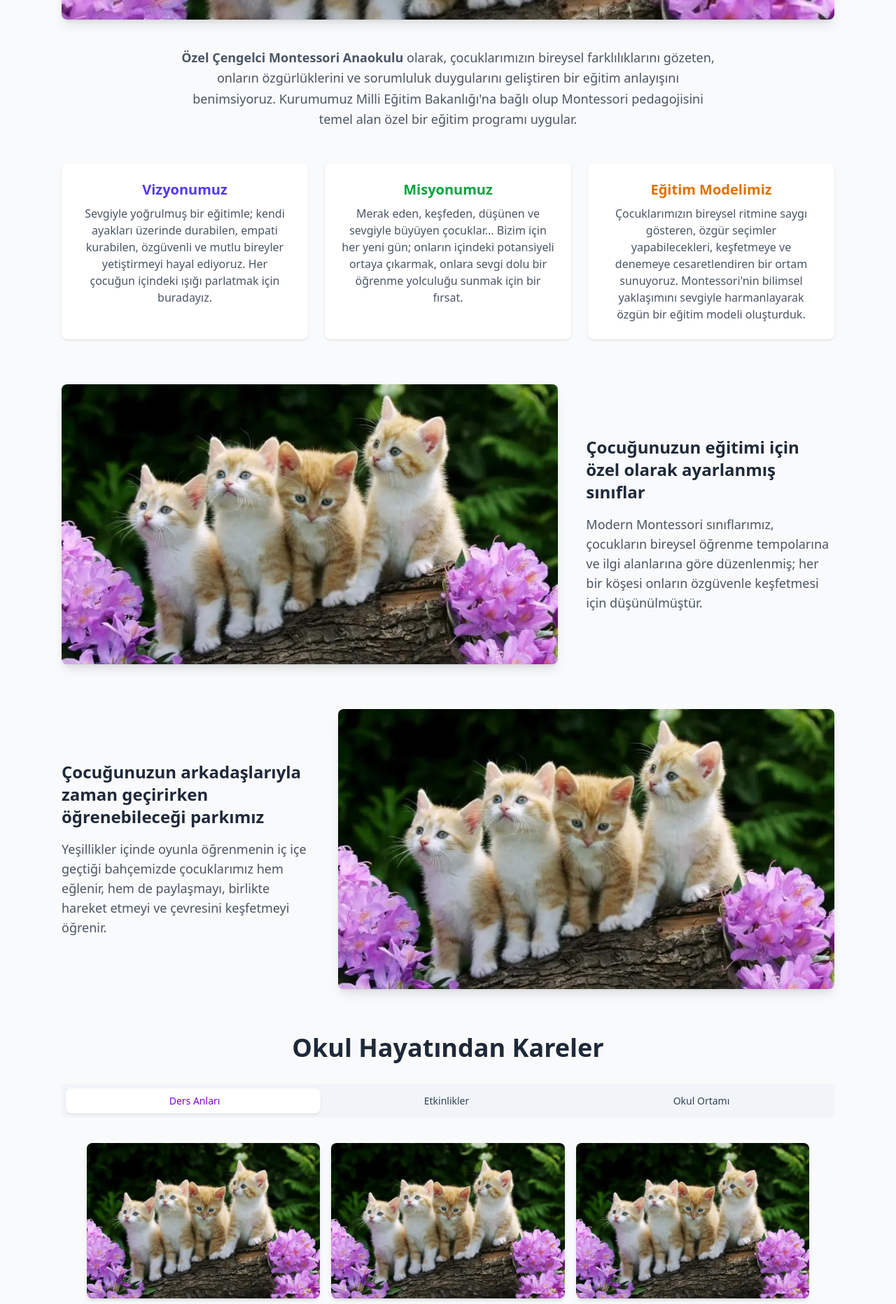
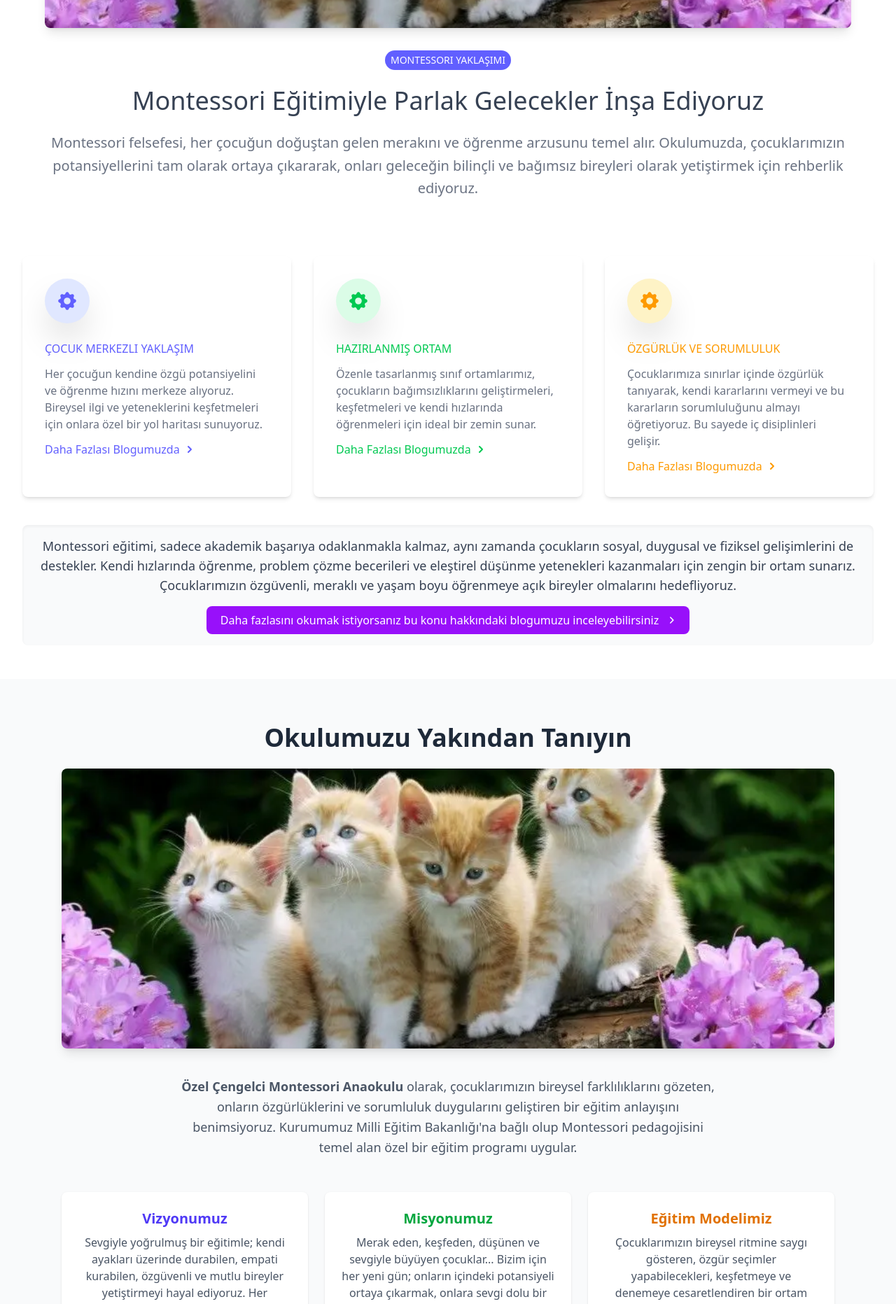
Before and after one commit to Ferivonus/Cengelci-montessori-web, a Next.js app: page / in a window 1280 px wide. Shown: the part 500-2363 px from the top of the page at 70% size. Built offline with nearby package versions, Linux system fonts and the light colour scheme.

Commit message:
Maded betteaahr

```diff
--- a/src/components/FeatureSection.tsx
+++ b/src/components/FeatureSection.tsx
@@ -1,196 +1,173 @@
 "use client";
 
-import React, { useState } from "react";
+import React from "react";
 import Image from "next/image";
+import Link from "next/link";
 
-export default function AboutSchoolSection() {
-  const [activeTab, setActiveTab] = useState("ders-anlari");
+// Define a type for the allowed color keys
+type ColorKey = "indigo" | "green" | "amber"; // "red" yerine "amber" kullanıldı
 
-  const galleryTabs = [
+// Color mapping for Tailwind classes
+const colorClasses: Record<ColorKey, { bg: string; text: string; hoverText: string }> = {
+  indigo: {
+    bg: "bg-indigo-100",
+    text: "text-indigo-500",
+    hoverText: "hover:text-indigo-600",
+  },
+  green: {
+    bg: "bg-green-100",
+    text: "text-green-500",
+    hoverText: "hover:text-green-600",
+  },
+  amber: { // Kırmızı yerine kehribar tonları kullanıldı
+    bg: "bg-amber-100",
+    text: "text-amber-500",
+    hoverText: "hover:text-amber-600",
+  },
+};
+
+// Montessori principles content
+const montessoriPrinciples: {
+  key: string;
+  color: ColorKey;
+  title: string;
+  description: string;
+}[] = [
   {
-      key: "ders-anlari",
-      name: "Ders Anları",
-      images: [
-        { src: "/images/kittens.webp", alt: "Çocuklar derste etkinlik yaparken" },
-        { src: "/images/kittens.webp", alt: "Öğretmen ve öğrenciler birlikte öğreniyor" },
-        { src: "/images/kittens.webp", alt: "Montessori materyalleriyle çalışan çocuk" },
-        { src: "/images/kittens.webp", alt: "Grupça ders aktivitesi" },
-        { src: "/images/kittens.webp", alt: "Bireysel öğrenme anı" },
-        { src: "/images/kittens.webp", alt: "Öğrenci sunum yapıyor" },
-      ],
+    key: "cocuk-merkezli",
+    color: "indigo",
+    title: "Çocuk Merkezli Yaklaşım",
+    description:
+      "Her çocuğun kendine özgü potansiyelini ve öğrenme hızını merkeze alıyoruz. Bireysel ilgi ve yeteneklerini keşfetmeleri için onlara özel bir yol haritası sunuyoruz.",
   },
   {
-      key: "etkinlikler",
-      name: "Etkinlikler",
-      images: [
-        { src: "/images/kittens.webp", alt: "Okulda sanat etkinliği" },
-        { src: "/images/kittens.webp", alt: "Açık hava oyun etkinliği" },
-        { src: "/images/kittens.webp", alt: "Müzik dersi etkinliği" },
-        { src: "/images/kittens.webp", alt: "Bilim deneyi etkinliği" },
-      ],
+    key: "hazirlanmis-ortam",
+    color: "green",
+    title: "Hazırlanmış Ortam",
+    description:
+      "Özenle tasarlanmış sınıf ortamlarımız, çocukların bağımsızlıklarını geliştirmeleri, keşfetmeleri ve kendi hızlarında öğrenmeleri için ideal bir zemin sunar.",
   },
   {
-      key: "okul-ortami",
-      name: "Okul Ortamı",
-      images: [
-        { src: "/images/kittens.webp", alt: "Okul içi koridor" },
-        { src: "/images/kittens.webp", alt: "Montessori sınıf düzeni" },
-        { src: "/images/kittens.webp", alt: "Anaokulu oyun alanı" },
-      ],
+    key: "ozgurluk-sorumluluk",
+    color: "amber", // Renk anahtarı "amber" olarak güncellendi
+    title: "Özgürlük ve Sorumluluk",
+    description:
+      "Çocuklarımıza sınırlar içinde özgürlük tanıyarak, kendi kararlarını vermeyi ve bu kararların sorumluluğunu almayı öğretiyoruz. Bu sayede iç disiplinleri gelişir.",
   },
 ];
 
+export default function FeatureSection() {
   return (
-    <section className="py-16 bg-gray-50 dark:bg-gray-900">
-      <div className="max-w-6xl mx-auto px-6 text-center">
-        {/* Başlık */}
-        <h2 className="text-3xl md:text-4xl font-bold text-gray-800 dark:text-white mb-6">
-          Okulumuzu Yakından Tanıyın
-        </h2>
+    <section className="py-12 bg-white dark:bg-gray-800">
+      <div className="max-w-screen-xl mx-auto px-4 sm:px-6 lg:px-8">
+        {/* Header Section */}
+        <div className="p-8">
+          <div className="text-center mb-4 mt-4">
+            <p className="text-xl font-semibold text-gray-800 dark:text-gray-200">
+              Çocuklarınızı Montessori eğitimiyle yeni dünyaya hazırlıyoruz!
+            </p>
+          </div>
 
-        {/* Okul Fotoğrafı */}
-        <div className="mb-10">
+          {/* Optimized Local Image */}
+          <div className="flex justify-center mb-8">
             <Image
               src="/images/kittens.webp"
-            alt="Özel Çengelci Montessori Anaokulu dış görünüşü"
+              alt="Sevimli Kedi"
               width={800}
               height={400}
-            className="rounded-lg shadow-lg object-cover w-full h-auto max-h-[400px] mx-auto" // h-auto eklendi
+              className="rounded-lg shadow-lg object-cover w-full max-h-[400px]"
             />
           </div>
 
-        {/* Tanıtım Paragrafı */}
-        <p className="text-lg text-gray-600 dark:text-gray-300 mb-12 leading-relaxed max-w-3xl mx-auto">
-          <strong>Özel Çengelci Montessori Anaokulu</strong> olarak, çocuklarımızın bireysel farklılıklarını
-          gözeten, onların özgürlüklerini ve sorumluluk duygularını geliştiren bir eğitim anlayışını
-          benimsiyoruz. Kurumumuz Milli Eğitim Bakanlığı&apos;na bağlı olup Montessori pedagojisini temel alan
-          özel bir eğitim programı uygular.
-        </p>
-
-        {/* Vizyon - Misyon - Eğitim Modeli */}
-        <div className="grid grid-cols-1 md:grid-cols-3 gap-6 mb-16">
-          <div className="bg-white dark:bg-gray-800 p-6 rounded-lg shadow">
-            <h3 className="text-xl font-semibold text-indigo-600 mb-2">Vizyonumuz</h3>
-            <p className="text-gray-600 dark:text-gray-300">
-              Sevgiyle yoğrulmuş bir eğitimle; kendi ayakları üzerinde durabilen, empati kurabilen,
-              özgüvenli ve mutlu bireyler yetiştirmeyi hayal ediyoruz. Her çocuğun içindeki ışığı parlatmak için buradayız.
+          <div className="flex flex-col items-center justify-center">
+            <span className="rounded-full bg-indigo-500 px-2 py-1 text-white uppercase text-sm">
+              Montessori Yaklaşımı
+            </span>
+          </div>
+          <h1 className="text-4xl font-medium text-gray-700 text-center mt-6 dark:text-white">
+            Montessori Eğitimiyle Parlak Gelecekler İnşa Ediyoruz
+          </h1>
+          <p className="text-center mt-6 text-xl font-light text-gray-500 dark:text-gray-400 leading-relaxed">
+            Montessori felsefesi, her çocuğun doğuştan gelen merakını ve öğrenme arzusunu temel alır. Okulumuzda,
+            çocuklarımızın potansiyellerini tam olarak ortaya çıkararak, onları geleceğin bilinçli ve bağımsız bireyleri
+            olarak yetiştirmek için rehberlik ediyoruz.
           </p>
         </div>
-          <div className="bg-white dark:bg-gray-800 p-6 rounded-lg shadow">
-            <h3 className="text-xl font-semibold text-green-600 mb-2">Misyonumuz</h3>
-            <p className="text-gray-600 dark:text-gray-300">
-              Merak eden, keşfeden, düşünen ve sevgiyle büyüyen çocuklar... Bizim için her yeni gün;
-              onların içindeki potansiyeli ortaya çıkarmak, onlara sevgi dolu bir öğrenme yolculuğu sunmak için bir fırsat.
+
+        {/* Feature Cards */}
+        <div className="grid grid-cols-1 md:grid-cols-3 gap-8 mt-12">
+          {montessoriPrinciples.map((item) => (
+            <div key={item.key} className="p-8 bg-white dark:bg-gray-900 rounded-lg shadow-md">
+              <div
+                className={`${colorClasses[item.color as ColorKey].bg} rounded-full w-16 h-16 flex justify-center items-center ${colorClasses[item.color as ColorKey].text} shadow-2xl`}
+              >
+                <svg
+                  xmlns="http://www.w3.org/2000/svg"
+                  className="h-8 w-8"
+                  viewBox="0 0 20 20"
+                  fill="currentColor"
+                >
+                  <path
+                    fillRule="evenodd"
+                    clipRule="evenodd"
+                    d="M11.49 3.17c-.38-1.56-2.6-1.56-2.98 0a1.532 1.532 0 01-2.286.948c-1.372-.836-2.942.734-2.106 2.106.54.886.061 2.042-.947 2.287-1.561.379-1.561 2.6 0 2.978a1.532 1.532 0 01.947 2.287c-.836 1.372.734 2.942 2.106 2.106a1.532 1.532 0 012.287.947c.379 1.561 2.6 1.561 2.978 0a1.533 1.533 0 012.287-.947c1.372.836 2.942-.734 2.106-2.106a1.533 1.533 0 01.947-2.287c1.561-.379 1.561-2.6 0-2.978a1.532 1.532 0 01-.947-2.287c.836-1.372-.734-2.942-2.106-2.106a1.532 1.532 0 01-2.287-.947zM10 13a3 3 0 100-6 3 3 0 000 6z"
+                  />
+                </svg>
+              </div>
+              <h2 className={`uppercase mt-6 ${colorClasses[item.color as ColorKey].text} font-medium mb-3`}>
+                {item.title}
+              </h2>
+              <p className="font-light text-base text-gray-500 mb-3 dark:text-gray-400">
+                {item.description}
               </p>
-          </div>
-          <div className="bg-white dark:bg-gray-800 p-6 rounded-lg shadow">
-            <h3 className="text-xl font-semibold text-amber-600 mb-2">Eğitim Modelimiz</h3>
-            <p className="text-gray-600 dark:text-gray-300">
-              Çocuklarımızın bireysel ritmine saygı gösteren, özgür seçimler yapabilecekleri,
-              keşfetmeye ve denemeye cesaretlendiren bir ortam sunuyoruz.
-              Montessori&apos;nin bilimsel yaklaşımını sevgiyle harmanlayarak özgün bir eğitim modeli oluşturduk.
-            </p>
-          </div>
-        </div>
-
-        {/* Sınıf Görseli Solda, Yazı Sağda */}
-        <div className="flex flex-col md:flex-row items-center gap-10 mb-16">
-        <div className="relative w-full h-[400px]">
-          <Image
-            src="/images/kittens.webp"
-            alt="..."
-            fill
-            className="object-cover rounded-lg shadow-lg"
-            sizes="(max-width: 768px) 100vw, 800px"
+              <Link
+                href={`/montessori-prensipleri#${item.key}`}
+                className={`${colorClasses[item.color as ColorKey].text} flex items-center ${colorClasses[item.color as ColorKey].hoverText}`}
+              >
+                Daha Fazlası Blogumuzda
+                <svg
+                  xmlns="http://www.w3.org/2000/svg"
+                  className="h-5 w-5 ml-1"
+                  viewBox="0 0 20 20"
+                  fill="currentColor"
+                >
+                  <path
+                    fillRule="evenodd"
+                    clipRule="evenodd"
+                    d="M7.293 14.707a1 1 0 010-1.414L10.586 10 7.293 6.707a1 1 0 011.414-1.414l4 4a1 1 0 010 1.414l-4 4a1 1 0 01-1.414 0z"
                   />
-        </div>
-          <div className="md:w-1/2 text-left">
-            <h3 className="text-2xl font-semibold text-gray-800 dark:text-white mb-4">
-              Çocuğunuzun eğitimi için özel olarak ayarlanmış sınıflar
-            </h3>
-            <p className="text-gray-600 dark:text-gray-300 text-lg">
-              Modern Montessori sınıflarımız, çocukların bireysel öğrenme tempolarına ve ilgi alanlarına göre
-              düzenlenmiş; her bir köşesi onların özgüvenle keşfetmesi için düşünülmüştür.
-            </p>
-          </div>
-        </div>
-
-        {/* Bahçe Görseli Sağda, Yazı Solda */}
-        <div className="flex flex-col md:flex-row-reverse items-center gap-10 mb-16">
-        <div className="relative w-full h-[400px]">
-          <Image
-            src="/images/kittens.webp"
-            alt="..."
-            fill
-            className="object-cover rounded-lg shadow-lg"
-            sizes="(max-width: 768px) 100vw, 800px"
-          />
-        </div>
-          <div className="md:w-1/2 text-left">
-            <h3 className="text-2xl font-semibold text-gray-800 dark:text-white mb-4">
-              Çocuğunuzun arkadaşlarıyla zaman geçirirken öğrenebileceği parkımız
-            </h3>
-            <p className="text-gray-600 dark:text-gray-300 text-lg">
-              Yeşillikler içinde oyunla öğrenmenin iç içe geçtiği bahçemizde çocuklarımız hem eğlenir,
-              hem de paylaşmayı, birlikte hareket etmeyi ve çevresini keşfetmeyi öğrenir.
-            </p>
-          </div>
-        </div>
-
-        {/* Galeri Bölümü */}
-        <div className="w-full mt-16">
-          <h2 className="text-3xl md:text-4xl font-bold text-gray-800 dark:text-white mb-8">
-            Okul Hayatından Kareler
-          </h2>
-          <div className="relative right-0">
-            <ul
-              className="relative flex flex-wrap px-1.5 py-1.5 list-none rounded-md bg-slate-100 dark:bg-gray-700"
-              role="tablist"
-            >
-              {galleryTabs.map((tab) => (
-                <li key={tab.key} className="z-30 flex-auto text-center">
-                  <button
-                    onClick={() => setActiveTab(tab.key)}
-                    className={`z-30 flex items-center justify-center w-full px-0 py-2 text-sm mb-0 transition-all ease-in-out border-0 rounded-lg cursor-pointer ${
-                      activeTab === tab.key
-                        ? "bg-white text-purple-700 shadow dark:bg-gray-800 dark:text-white"
-                        : "text-slate-700 bg-inherit hover:text-purple-700 dark:text-gray-300 dark:hover:text-white"
-                    }`}
-                    role="tab"
-                    aria-selected={activeTab === tab.key}
-                    aria-controls={tab.key}
-                  >
-                    <span className="ml-1">{tab.name}</span>
-                  </button>
-                </li>
-              ))}
-            </ul>
-          </div>
-
-          <div className="p-5">
-            {galleryTabs.map((tab) => (
-              <div
-                key={tab.key}
-                className={`${activeTab === tab.key ? "block opacity-100" : "hidden opacity-0"} transition-opacity duration-300`}
-                id={tab.key}
-                role="tabpanel"
-              >
-                <div className="grid w-full grid-cols-1 sm:grid-cols-2 md:grid-cols-3 gap-4 p-4 font-sans text-base antialiased font-light leading-relaxed text-gray-700 dark:text-gray-300 h-max">
-                  {tab.images.map((image, imgIdx) => (
-                    <div key={imgIdx}>
-                      <Image
-                        className="w-full h-auto object-cover rounded-lg shadow-md" // h-40 yerine h-auto kullanıldı
-                        src={image.src}
-                        alt={image.alt}
-                        width={600}
-                        height={400}
-                      />
+                </svg>
+              </Link>
             </div>
           ))}
         </div>
-              </div>
-            ))}
-          </div>
+
+        {/* Additional Info Section */}
+        <div className="text-center mt-10 p-4 bg-gray-50 dark:bg-gray-700 rounded-lg shadow-inner">
+          <p className="text-lg text-gray-700 dark:text-gray-300 mb-4">
+            Montessori eğitimi, sadece akademik başarıya odaklanmakla kalmaz, aynı zamanda çocukların sosyal, duygusal
+            ve fiziksel gelişimlerini de destekler. Kendi hızlarında öğrenme, problem çözme becerileri ve eleştirel
+            düşünme yetenekleri kazanmaları için zengin bir ortam sunarız. Çocuklarımızın özgüvenli, meraklı ve yaşam
+            boyu öğrenmeye açık bireyler olmalarını hedefliyoruz.
+          </p>
+          <Link
+            href="/blog/montessori-egitimi"
+            className="inline-flex items-center justify-center px-5 py-2 text-base font-medium text-white bg-purple-600 rounded-lg hover:bg-purple-700 focus:ring-4 focus:ring-purple-300 dark:focus:ring-purple-900 transition-colors duration-200"
+          >
+            Daha fazlasını okumak istiyorsanız bu konu hakkındaki blogumuzu inceleyebilirsiniz
+            <svg
+              className="w-4 h-4 ml-2"
+              fill="currentColor"
+              viewBox="0 0 20 20"
+              xmlns="http://www.w3.org/2000/svg"
+            >
+              <path
+                fillRule="evenodd"
+                clipRule="evenodd"
+                d="M10.293 15.707a1 1 0 010-1.414L14.586 10l-4.293-4.293a1 1 0 111.414-1.414l5 5a1 1 0 010 1.414l-5 5a1 1 0 01-1.414 0z"
+              />
+            </svg>
+          </Link>
         </div>
       </div>
     </section>
```
Lines whose indentation alone changed are shown as unchanged.
